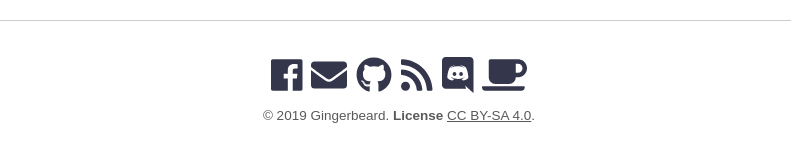
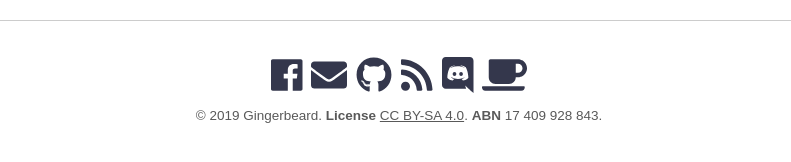
Before and after one commit to hori-kun/blog, a Jekyll site: the page built from index.md, in a window 1280 px wide and 900 px high, scrolled down 3458 px. Shown: the part 702-864 px from the top of the window, without its empty margins (241-1032 px from the left). Built offline with Jekyll 4.4.1, drawn with Linux system fonts in a browser that asks for light colours; nearby versions of some CDN libraries; a script that is not in the unit is left out.

Commit message:
Add ABN to copyright notice

```diff
--- a/_config.yml
+++ b/_config.yml
@@ -54,7 +54,7 @@ footer_links:
   - title: Buy me a coffee
     url: https://www.buymeacoffee.com/mv1LaJA
     icon: fas fa-coffee
-copyright: "© 2019 Gingerbeard. **License** [CC BY-SA 4.0](https://creativecommons.org/licenses/by-sa/4.0/)."
+copyright: "© 2019 Gingerbeard. **License** [CC BY-SA 4.0](https://creativecommons.org/licenses/by-sa/4.0/). **ABN** 17 409 928 843."
 
 # Front Matter Defaults
 defaults:
```
